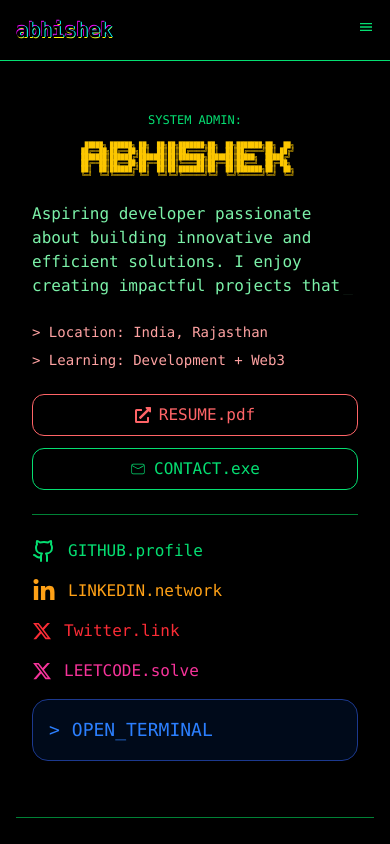
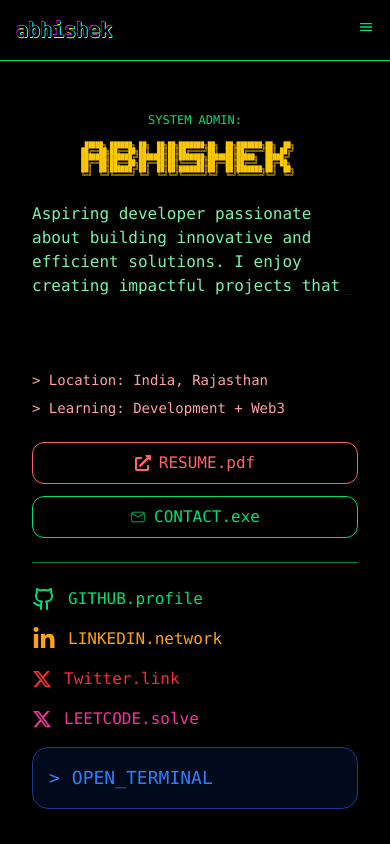
Before and after one commit to abhisheksamriya/terminal-portfolio, a React (Vite) app: page / in a window 390 px wide. Shown: the top 844 px of the page. Built offline with nearby package versions, Linux system fonts and the light colour scheme.

Commit message:
minior fixes

```diff
--- a/src/components/About.jsx
+++ b/src/components/About.jsx
@@ -31,7 +31,7 @@ const About = () => {
         </div>
         <div className="grid grid-cols-1 md:grid-cols-2 gap-6 sm:gap-8 mb-6 sm:mb-8">
           <div className="flex flex-col items-start">
-            <p className="text-base sm:text-lg mb-6 text-green-300">
+            <p className="text-base sm:text-lg mb-10 sm:mb-6 text-green-300 h-[128px]">
                 <Typewriter words={["Aspiring developer passionate about building innovative and efficient solutions. I enjoy creating impactful projects that blend creativity, scalability, and real-world problem-solving."]} loop={1} cursor cursorStyle="_" typeSpeed={50} deleteSpeed={20} delaySpeed={1000} />
             </p>
             <div className="space-y-2 text-sm sm:text-base text-red-300">
```
